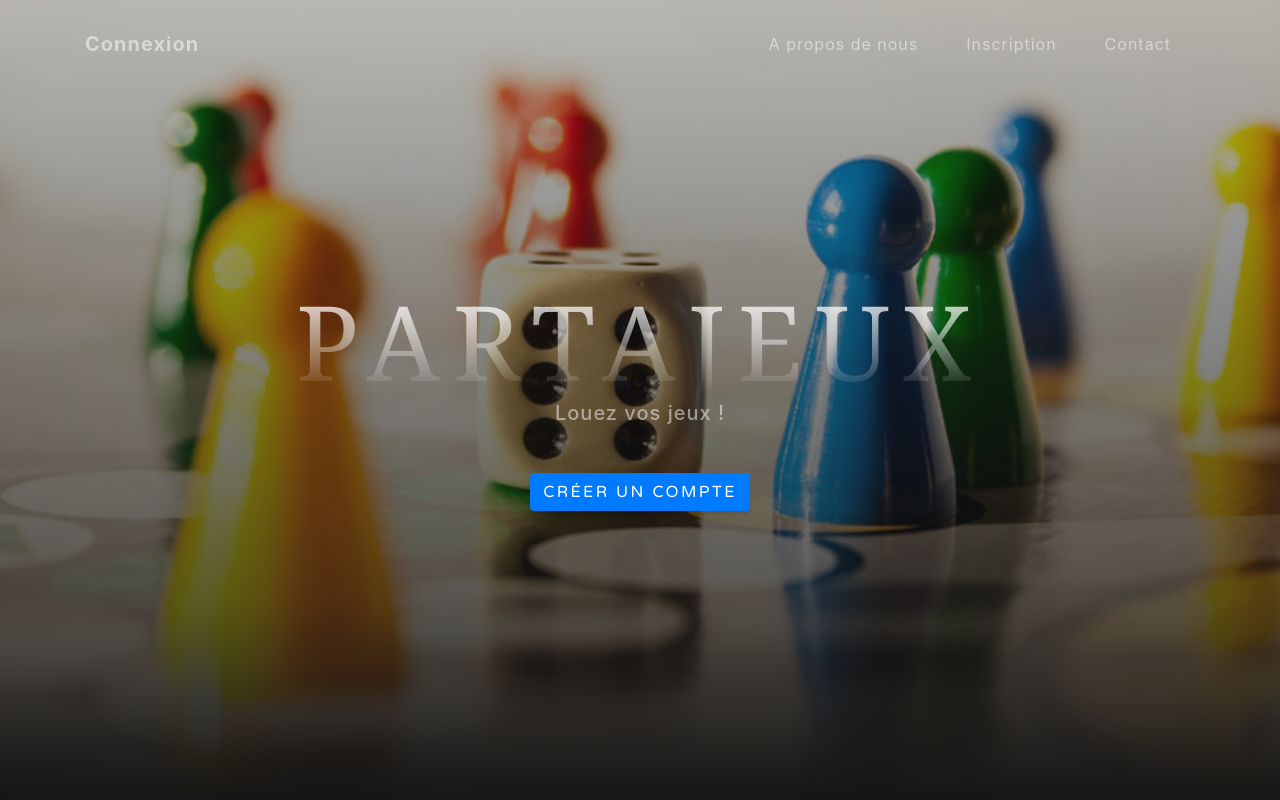
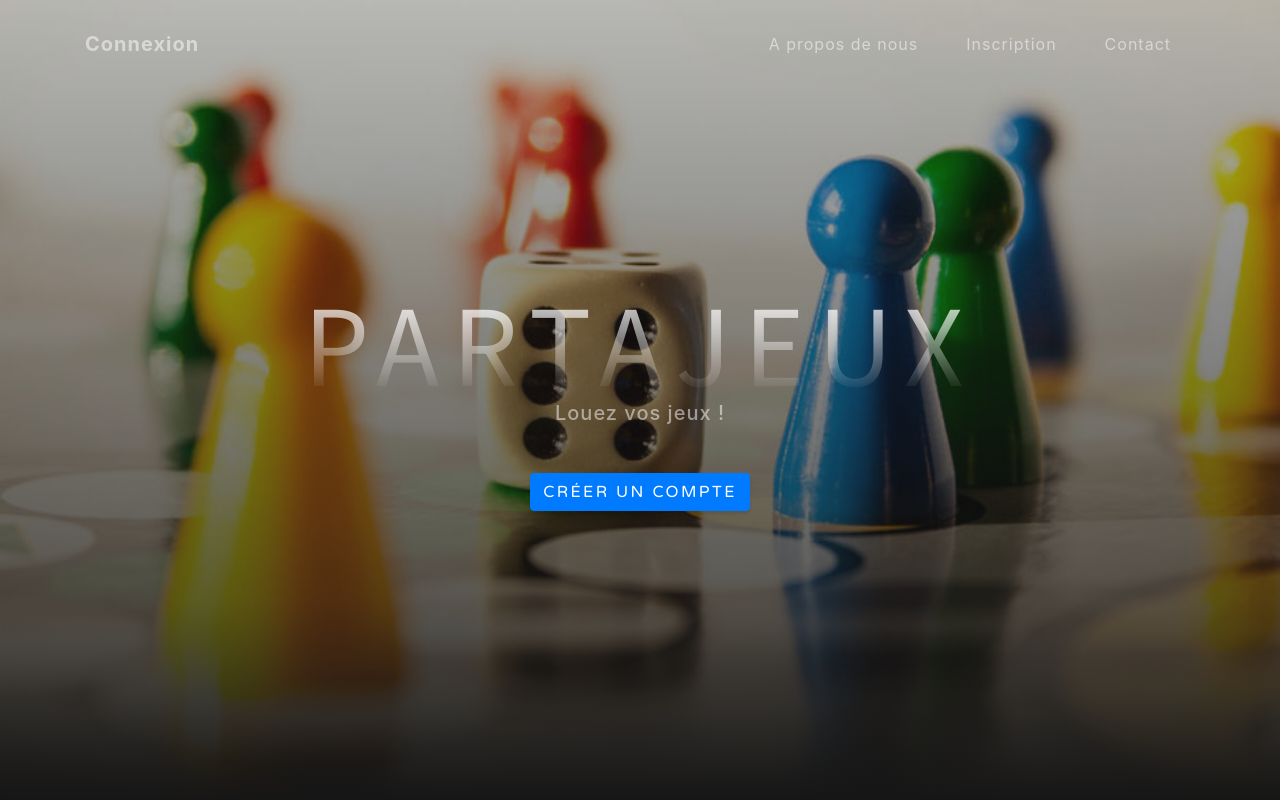
Before and after one commit to AdeleMo/adelemo.github.io, a website with bundled scripts: page index.html in a window 1280 px wide. Shown: the top 800 px of the page. Built offline with nearby package versions, Linux system fonts and the light colour scheme.

Commit message:
Change the police

```diff
--- a/css/grayscale.css
+++ b/css/grayscale.css
@@ -98,7 +98,7 @@
 }
 
 .masthead h1 {
-  font-family: 'Georgia';
+  font-family: 'Noto Sans JP', sans-serif;
   font-size: 2.5rem;
   line-height: 2.5rem;
   letter-spacing: 0.8rem;
--- a/index.html
+++ b/index.html
@@ -15,6 +15,7 @@
 
   <!-- Custom fonts for this template -->
   <link href="vendor/fontawesome-free/css/all.min.css" rel="stylesheet">
+  <link href="https://fonts.googleapis.com/css?family=Noto+Sans+JP&display=swap" rel="stylesheet">
   <link href="https://fonts.googleapis.com/css?family=Varela+Round" rel="stylesheet">
   <link href="https://fonts.googleapis.com/css?family=Nunito:200,200i,300,300i,400,400i,600,600i,700,700i,800,800i,900,900i" rel="stylesheet">
 
```
